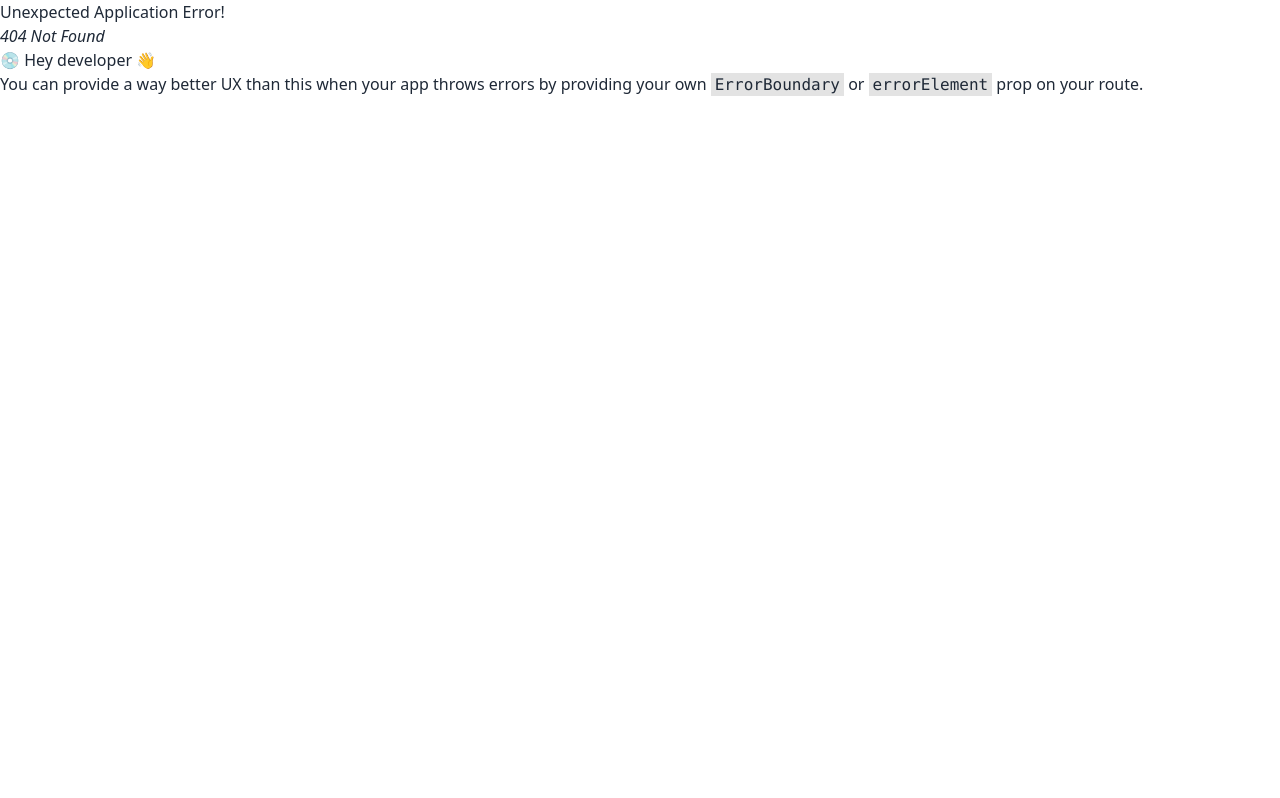
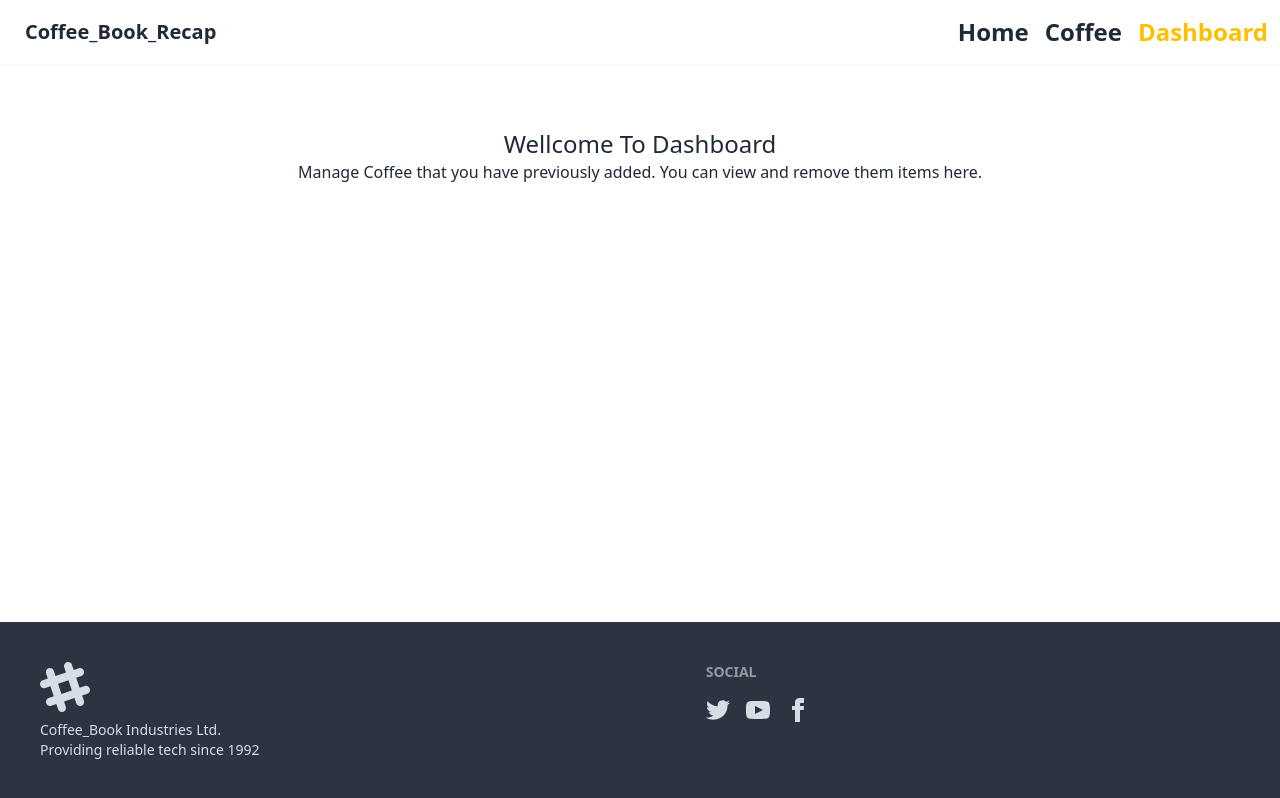
Before and after one commit to tajmirahman/Coffees-book-website, a React (Vite) app in the folder my-project/: page /dashboard in a window 1280 px wide. Before the commit this address had no page. Built offline with nearby package versions, Linux system fonts and the light colour scheme.

Commit message:
dashboard work start

```diff
--- a/my-project/src/Pages/CoffeeDetails.jsx
+++ b/my-project/src/Pages/CoffeeDetails.jsx
@@ -1,6 +1,7 @@
 import { useEffect, useState } from "react";
 import { useLoaderData, useParams } from "react-router-dom";
 import imgNu from '../assets/nutriton.jpg';
+import { addAllFavorite, getAllFavorite } from "../components/Utility/Index";
 
 
 const CoffeeDetails = () => {
@@ -8,11 +9,26 @@ const CoffeeDetails = () => {
     const { id } = useParams();
 
     const [coffee, setCoffee] = useState({});
+    // disable button for state
+    const [favorite,setFavorite]=useState(false);
 
     useEffect(() => {
         const findId = [...data].find(coffee => coffee.id == id);
         setCoffee(findId);
+        const favorites= getAllFavorite();
+        const isExit= favorites.find(fav=> fav.id === findId.id);
+        if(isExit){
+            setFavorite(true);
+        }
+
+
     }, [data, id])
+
+
+    const handleFavorite = (coffee) => {
+        addAllFavorite(coffee);
+        setFavorite(true);
+    }
 
     // console.log(coffee);
 
@@ -24,7 +40,7 @@ const CoffeeDetails = () => {
                 <img className="w-full h-[600px]  rounded-lg" src={coffee.image} alt="" />
             </div>
             <div className="flex justify-end">
-                <button className="btn btn-warning">Add Favorite</button>
+                <button disabled={favorite} onClick={() => handleFavorite(coffee)} className="btn btn-warning">Add Favorite</button>
             </div>
             <h1 className="lg:text-2xl ">Making Procedure- {coffee.description}</h1>
             <div className="">
--- a/my-project/src/Pages/Dashboard.jsx
+++ b/my-project/src/Pages/Dashboard.jsx
@@ -1,10 +1,34 @@
+import { useEffect, useState } from "react";
+import Heading from "../components/Heading";
+import { getAllFavorite } from "../components/Utility/Index";
+import Card from "../components/Card";
 
 
 const Dashboard = () => {
+
+    const [coffee, setCoffee]=useState([]);
+
+    useEffect(()=>{
+        const favorites=getAllFavorite();
+        setCoffee(favorites);
+    },[])
+
+
     return (
-        <div>
-            <h1>Dashboard page</h1>
-        </div>
+
+        <>
+            <div>
+                <Heading title={'Wellcome To Dashboard'}
+                    subTitle={'Manage Coffee that you have previously added. You can view and remove them items here.'} />
+            </div>
+
+            <div className="grid grid-cols-1 md:grid-cols-2 lg:grid-cols-3 gap-4">
+                {
+                    coffee.map(coffee => <Card key={coffee.id} coffee={coffee} />)
+                }
+            </div>
+        </>
+
     );
 };
 
--- a/my-project/src/Routes/Routes.jsx
+++ b/my-project/src/Routes/Routes.jsx
@@ -39,6 +39,10 @@ const routes = createBrowserRouter([
                 path: '/coffee/:id',
                 element:<CoffeeDetails />,
                 loader: () => fetch('../coffees.json'),
+            },
+            {
+                path:'/dashboard',
+                element: <Dashboard />
             }
         ]
     },
--- /dev/null
+++ b/my-project/src/components/Utility/Index.js
@@ -0,0 +1,29 @@
+// get all favorite
+const getAllFavorite=()=>{
+    const all= localStorage.getItem('favorites');
+    if(all){
+        const favorite=JSON.parse(all);
+        return favorite;
+    }
+    else{
+        return [];
+    }
+}
+
+// add all favorite
+const addAllFavorite=(coffee)=>{
+    const favorites=getAllFavorite();
+    const isExit= favorites.find(fav=> fav.id === coffee.id);
+    if(isExit){
+        alert('all ready added');
+        return;
+    }
+    favorites.push(coffee);
+    localStorage.setItem('favorites',JSON.stringify(favorites))
+}
+
+// remove all favorite
+
+
+
+export {addAllFavorite,getAllFavorite}
```
